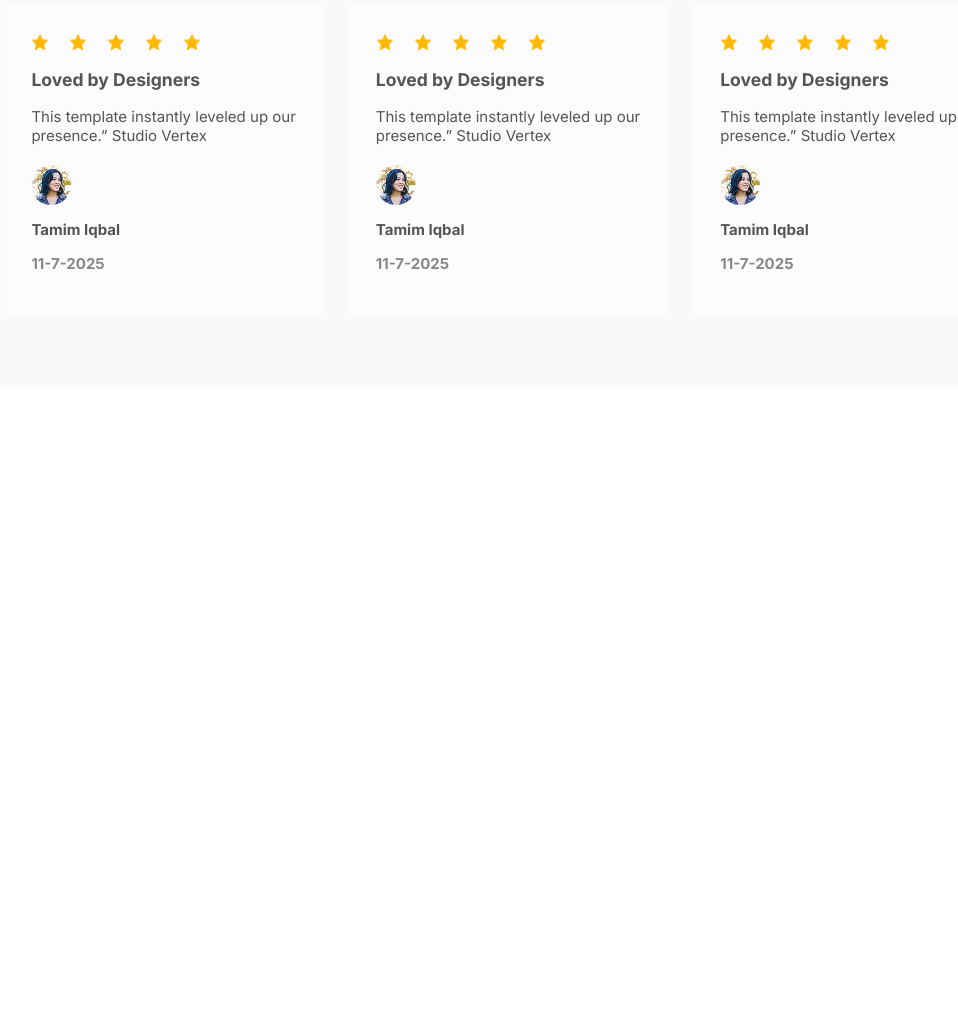
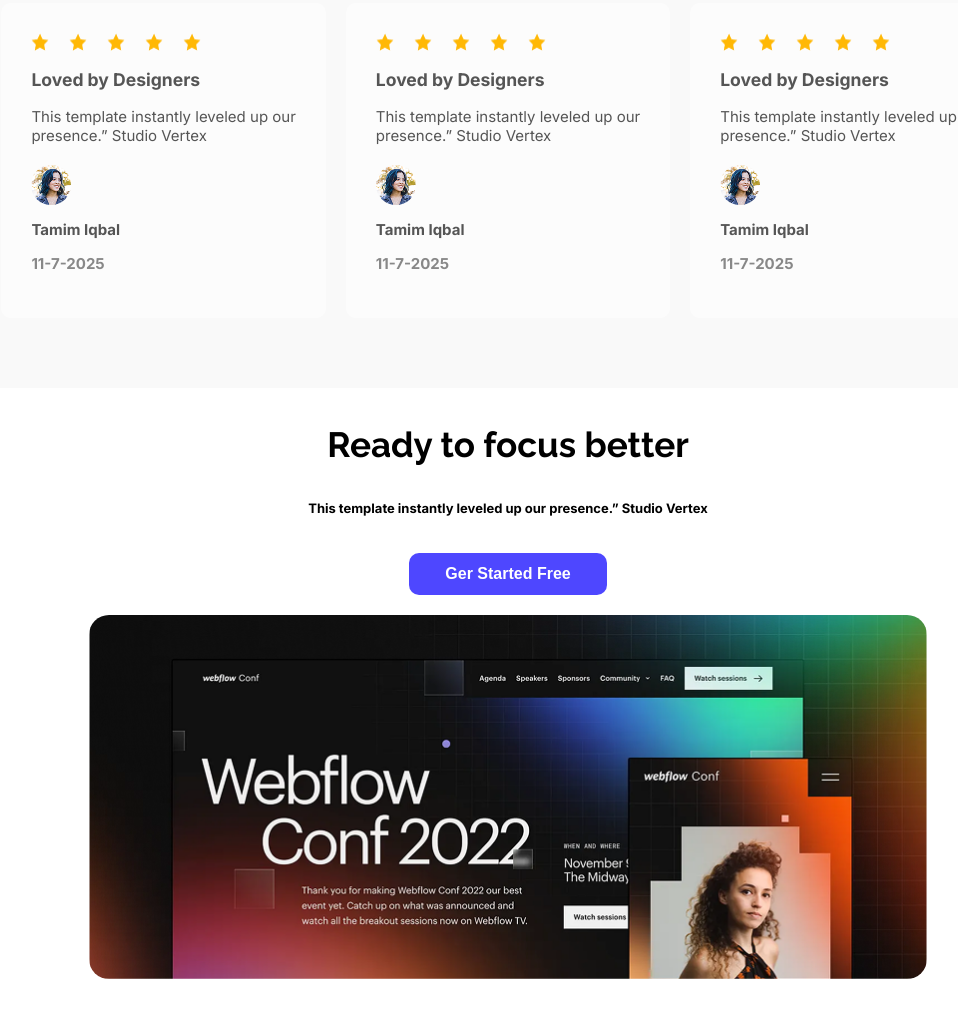
Before and after one commit to sabbir019777/phero-first-assignment, a plain HTML site: page index.html in a window 1280 px wide. Shown: the part 1806-2824 px from the top of the page, without its empty margins (132-1090 px from the left). Before the commit the page ends 2282 px from the top, so only its background shows below. Drawn offline with Linux system fonts and the light colour scheme.

Commit message:
added contact section heading and image

```diff
--- a/index.html
+++ b/index.html
@@ -115,7 +115,20 @@
                 </div>
 
 </section>
+<!-- focus better section -->
+
+<section class="banner">
+    <h1>Ready to focus better</h1>
+    <section class="small-letter"> <p>This template instantly leveled up our presence.” Studio Vertex</p>
+    </section>
+ <button class="signup-btn">Ger Started Free</button>
+
+ <div class="images">
+    <img src="Assets/wc-big.png" alt="">
+
+ </div>
 </section>
+
     </main>
     <footer>
 
--- a/style.css
+++ b/style.css
@@ -226,4 +226,23 @@
     font-weight: bold;
     font-size: 15px;
 }
-.reviewers{display: flex;}
+ /*focus better section */
+
+ .small-letter p{
+    width: 487px;
+    height: 50px;
+    text-align: center;
+    font-size: 13px;
+ font-style:normal;
+ text-decoration: none;
+ margin: auto;
+ }
+
+ .images img{
+    max-height: 840px;
+    height: 364px;
+    object-fit: cover;
+    border-radius: 20px;
+    text-align: center;
+    margin-top: 20px;
+ }
```
